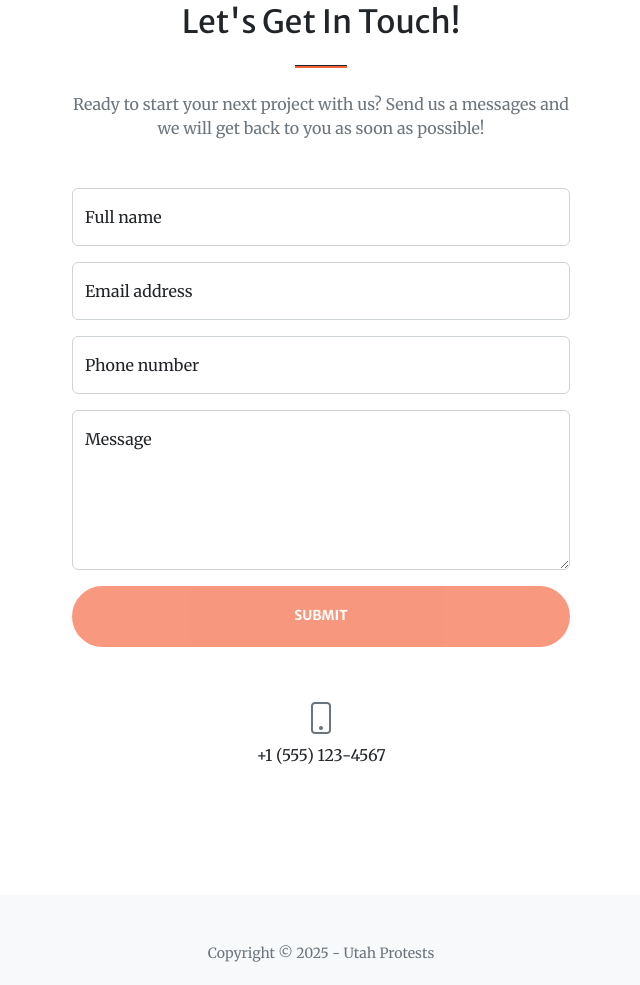
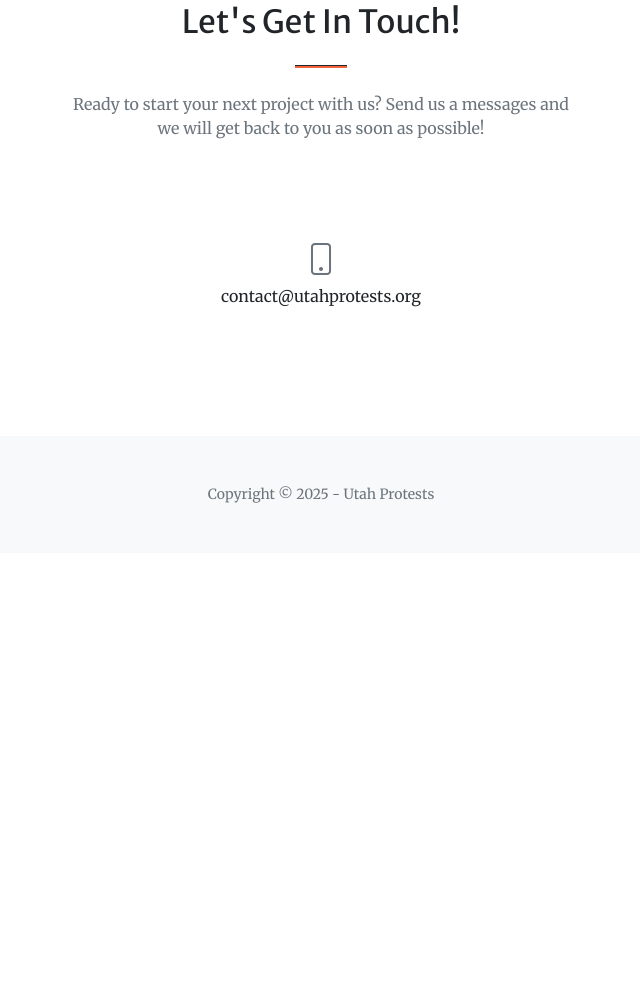
Before and after one commit to UtahProtests/utahprotestssite, a plain HTML site: page index.html in a window 1280 px wide. Shown: the part 2836-3821 px from the top of the page, without its empty margins (319-959 px from the left). After the commit the page ends 3389 px from the top, so only its background shows below. Drawn offline with nearby package versions, Linux system fonts and the light colour scheme; some packages are replaced by stand-ins of ours; a script that the page names is missing.

Commit message:
noMoreContact

```diff
--- a/index.html
+++ b/index.html
@@ -178,66 +178,12 @@
                     </div>
                 </div>
                 <div class="row gx-4 gx-lg-5 justify-content-center mb-5">
-                    <div class="col-lg-6">
-                        <!-- * * * * * * * * * * * * * * *-->
-                        <!-- * * SB Forms Contact Form * *-->
-                        <!-- * * * * * * * * * * * * * * *-->
-                        <!-- This form is pre-integrated with SB Forms.-->
-                        <!-- To make this form functional, sign up at-->
-                        <!-- https://startbootstrap.com/solution/contact-forms-->
-                        <!-- to get an API token!-->
-                        <form id="contactForm" data-sb-form-api-token="API_TOKEN">
-                            <!-- Name input-->
-                            <div class="form-floating mb-3">
-                                <input class="form-control" id="name" type="text" placeholder="Enter your name..." data-sb-validations="required" />
-                                <label for="name">Full name</label>
-                                <div class="invalid-feedback" data-sb-feedback="name:required">A name is required.</div>
-                            </div>
-                            <!-- Email address input-->
-                            <div class="form-floating mb-3">
-                                <input class="form-control" id="email" type="email" placeholder="name@example.com" data-sb-validations="required,email" />
-                                <label for="email">Email address</label>
-                                <div class="invalid-feedback" data-sb-feedback="email:required">An email is required.</div>
-                                <div class="invalid-feedback" data-sb-feedback="email:email">Email is not valid.</div>
-                            </div>
-                            <!-- Phone number input-->
-                            <div class="form-floating mb-3">
-                                <input class="form-control" id="phone" type="tel" placeholder="(123) 456-7890" data-sb-validations="required" />
-                                <label for="phone">Phone number</label>
-                                <div class="invalid-feedback" data-sb-feedback="phone:required">A phone number is required.</div>
-                            </div>
-                            <!-- Message input-->
-                            <div class="form-floating mb-3">
-                                <textarea class="form-control" id="message" type="text" placeholder="Enter your message here..." style="height: 10rem" data-sb-validations="required"></textarea>
-                                <label for="message">Message</label>
-                                <div class="invalid-feedback" data-sb-feedback="message:required">A message is required.</div>
-                            </div>
-                            <!-- Submit success message-->
-                            <!---->
-                            <!-- This is what your users will see when the form-->
-                            <!-- has successfully submitted-->
-                            <div class="d-none" id="submitSuccessMessage">
-                                <div class="text-center mb-3">
-                                    <div class="fw-bolder">Form submission successful!</div>
-                                    To activate this form, sign up at
-                                    <br />
-                                    <a href="https://startbootstrap.com/solution/contact-forms">https://startbootstrap.com/solution/contact-forms</a>
-                                </div>
-                            </div>
-                            <!-- Submit error message-->
-                            <!---->
-                            <!-- This is what your users will see when there is-->
-                            <!-- an error submitting the form-->
-                            <div class="d-none" id="submitErrorMessage"><div class="text-center text-danger mb-3">Error sending message!</div></div>
-                            <!-- Submit Button-->
-                            <div class="d-grid"><button class="btn btn-primary btn-xl disabled" id="submitButton" type="submit">Submit</button></div>
-                        </form>
-                    </div>
+
                 </div>
                 <div class="row gx-4 gx-lg-5 justify-content-center">
                     <div class="col-lg-4 text-center mb-5 mb-lg-0">
                         <i class="bi-phone fs-2 mb-3 text-muted"></i>
-                        <div>+1 (555) 123-4567</div>
+                        <div>contact@utahprotests.org</div>
                     </div>
                 </div>
             </div>
```
